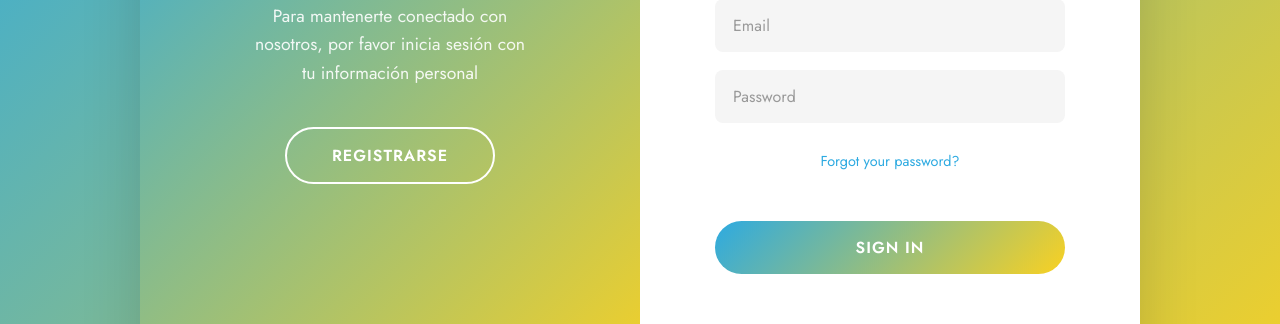
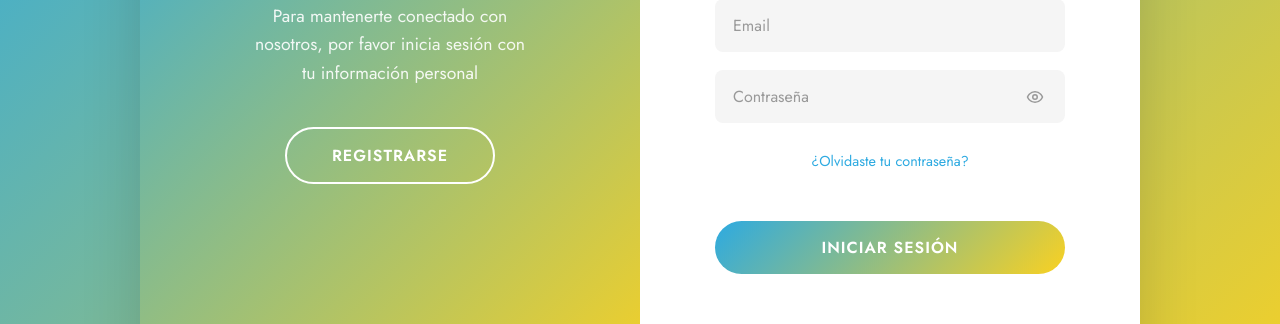
Before and after one commit to romich1307/PaginaWeb, a React (Vite) app in the folder frontend/: page / in a window 1280 px wide. Shown: the part 332-656 px from the top of the page. Built offline with nearby package versions, Linux system fonts and the light colour scheme; a web font is replaced by a local one.

Commit message:
feat: Add password visibility toggle for login and registration forms

```diff
--- a/frontend/src/components/Auth.css
+++ b/frontend/src/components/Auth.css
@@ -178,6 +178,45 @@
   gap: 18px;
 }
 
+.password-container {
+  position: relative;
+  display: flex;
+  align-items: center;
+  width: 100%;
+}
+
+.password-container .form-input {
+  padding-right: 50px;
+  width: 100%;
+}
+
+.toggle-password {
+  position: absolute;
+  right: 15px;
+  background: none;
+  border: none;
+  cursor: pointer;
+  color: #999;
+  padding: 5px;
+  display: flex;
+  align-items: center;
+  justify-content: center;
+  width: 30px;
+  height: 30px;
+  transition: color 0.3s ease;
+  outline: none;
+  z-index: 1;
+}
+
+.toggle-password:hover {
+  color: #2DAAE1;
+}
+
+.toggle-password svg {
+  width: 18px;
+  height: 18px;
+}
+
 .form-input {
   padding: 15px 18px;
   border: none;
--- a/frontend/src/components/Login.jsx
+++ b/frontend/src/components/Login.jsx
@@ -7,6 +7,7 @@ const Login = ({ onSwitchToRegister }) => {
     password: ''
   });
   const [error, setError] = useState('');
+  const [showPassword, setShowPassword] = useState(false);
   const { login } = useAuth();
 
   const handleChange = (e) => {
@@ -49,20 +50,84 @@ const Login = ({ onSwitchToRegister }) => {
           className="form-input"
         />
 
+        <div className="password-container">
           <input
-          type="password"
+            type={showPassword ? "text" : "password"}
             name="password"
-          placeholder="Password"
+            placeholder="Contraseña"
             value={formData.password}
             onChange={handleChange}
             required
             className="form-input"
           />
+          <button
+            type="button"
+            className="toggle-password"
+            onClick={() => setShowPassword(!showPassword)}
+          >
+            <svg
+              width="20"
+              height="20"
+              viewBox="0 0 24 24"
+              fill="none"
+              xmlns="http://www.w3.org/2000/svg"
+            >
+              {showPassword ? (
+                // Ojo cerrado
+                <g>
+                  <path
+                    d="M2 12s3-7 10-7 10 7 10 7-3 7-10 7-10-7-10-7Z"
+                    stroke="currentColor"
+                    strokeWidth="2"
+                    strokeLinecap="round"
+                    strokeLinejoin="round"
+                  />
+                  <circle
+                    cx="12"
+                    cy="12"
+                    r="3"
+                    stroke="currentColor"
+                    strokeWidth="2"
+                    strokeLinecap="round"
+                    strokeLinejoin="round"
+                  />
+                  <path
+                    d="M2 2l20 20"
+                    stroke="currentColor"
+                    strokeWidth="2"
+                    strokeLinecap="round"
+                    strokeLinejoin="round"
+                  />
+                </g>
+              ) : (
+                // Ojo abierto
+                <g>
+                  <path
+                    d="M2 12s3-7 10-7 10 7 10 7-3 7-10 7-10-7-10-7Z"
+                    stroke="currentColor"
+                    strokeWidth="2"
+                    strokeLinecap="round"
+                    strokeLinejoin="round"
+                  />
+                  <circle
+                    cx="12"
+                    cy="12"
+                    r="3"
+                    stroke="currentColor"
+                    strokeWidth="2"
+                    strokeLinecap="round"
+                    strokeLinejoin="round"
+                  />
+                </g>
+              )}
+            </svg>
+          </button>
+        </div>
 
-        <a href="#" className="forgot-password">Forgot your password?</a>
+        <a href="#" className="forgot-password">¿Olvidaste tu contraseña?</a>
 
         <button type="submit" className="submit-btn">
-          SIGN IN
+          INICIAR SESIÓN
         </button>
       </form>
     </div>
--- a/frontend/src/components/Register.jsx
+++ b/frontend/src/components/Register.jsx
@@ -11,6 +11,8 @@ const Register = ({ onSwitchToLogin }) => {
     confirmPassword: ''
   });
   const [error, setError] = useState('');
+  const [showPassword, setShowPassword] = useState(false);
+  const [showConfirmPassword, setShowConfirmPassword] = useState(false);
   const { register } = useAuth();
 
   const handleChange = (e) => {
@@ -95,8 +97,9 @@ const Register = ({ onSwitchToLogin }) => {
           className="form-input"
         />
 
+        <div className="password-container">
           <input
-          type="password"
+            type={showPassword ? "text" : "password"}
             name="password"
             placeholder="Contraseña"
             value={formData.password}
@@ -104,9 +107,73 @@ const Register = ({ onSwitchToLogin }) => {
             required
             className="form-input"
           />
+          <button
+            type="button"
+            className="toggle-password"
+            onClick={() => setShowPassword(!showPassword)}
+          >
+            <svg
+              width="20"
+              height="20"
+              viewBox="0 0 24 24"
+              fill="none"
+              xmlns="http://www.w3.org/2000/svg"
+            >
+              {showPassword ? (
+                // Ojo cerrado
+                <g>
+                  <path
+                    d="M2 12s3-7 10-7 10 7 10 7-3 7-10 7-10-7-10-7Z"
+                    stroke="currentColor"
+                    strokeWidth="2"
+                    strokeLinecap="round"
+                    strokeLinejoin="round"
+                  />
+                  <circle
+                    cx="12"
+                    cy="12"
+                    r="3"
+                    stroke="currentColor"
+                    strokeWidth="2"
+                    strokeLinecap="round"
+                    strokeLinejoin="round"
+                  />
+                  <path
+                    d="M2 2l20 20"
+                    stroke="currentColor"
+                    strokeWidth="2"
+                    strokeLinecap="round"
+                    strokeLinejoin="round"
+                  />
+                </g>
+              ) : (
+                // Ojo abierto
+                <g>
+                  <path
+                    d="M2 12s3-7 10-7 10 7 10 7-3 7-10 7-10-7-10-7Z"
+                    stroke="currentColor"
+                    strokeWidth="2"
+                    strokeLinecap="round"
+                    strokeLinejoin="round"
+                  />
+                  <circle
+                    cx="12"
+                    cy="12"
+                    r="3"
+                    stroke="currentColor"
+                    strokeWidth="2"
+                    strokeLinecap="round"
+                    strokeLinejoin="round"
+                  />
+                </g>
+              )}
+            </svg>
+          </button>
+        </div>
 
+        <div className="password-container">
           <input
-          type="password"
+            type={showConfirmPassword ? "text" : "password"}
             name="confirmPassword"
             placeholder="Confirmar Contraseña"
             value={formData.confirmPassword}
@@ -114,6 +181,69 @@ const Register = ({ onSwitchToLogin }) => {
             required
             className="form-input"
           />
+          <button
+            type="button"
+            className="toggle-password"
+            onClick={() => setShowConfirmPassword(!showConfirmPassword)}
+          >
+            <svg
+              width="20"
+              height="20"
+              viewBox="0 0 24 24"
+              fill="none"
+              xmlns="http://www.w3.org/2000/svg"
+            >
+              {showConfirmPassword ? (
+                // Ojo cerrado
+                <g>
+                  <path
+                    d="M2 12s3-7 10-7 10 7 10 7-3 7-10 7-10-7-10-7Z"
+                    stroke="currentColor"
+                    strokeWidth="2"
+                    strokeLinecap="round"
+                    strokeLinejoin="round"
+                  />
+                  <circle
+                    cx="12"
+                    cy="12"
+                    r="3"
+                    stroke="currentColor"
+                    strokeWidth="2"
+                    strokeLinecap="round"
+                    strokeLinejoin="round"
+                  />
+                  <path
+                    d="M2 2l20 20"
+                    stroke="currentColor"
+                    strokeWidth="2"
+                    strokeLinecap="round"
+                    strokeLinejoin="round"
+                  />
+                </g>
+              ) : (
+                // Ojo abierto
+                <g>
+                  <path
+                    d="M2 12s3-7 10-7 10 7 10 7-3 7-10 7-10-7-10-7Z"
+                    stroke="currentColor"
+                    strokeWidth="2"
+                    strokeLinecap="round"
+                    strokeLinejoin="round"
+                  />
+                  <circle
+                    cx="12"
+                    cy="12"
+                    r="3"
+                    stroke="currentColor"
+                    strokeWidth="2"
+                    strokeLinecap="round"
+                    strokeLinejoin="round"
+                  />
+                </g>
+              )}
+            </svg>
+          </button>
+        </div>
 
         <button type="submit" className="submit-btn">
           Registrarse
```
Also changed, not shown: 1 other file (tests, documents, lock files or other folders). Lines whose indentation alone changed are shown as unchanged.
